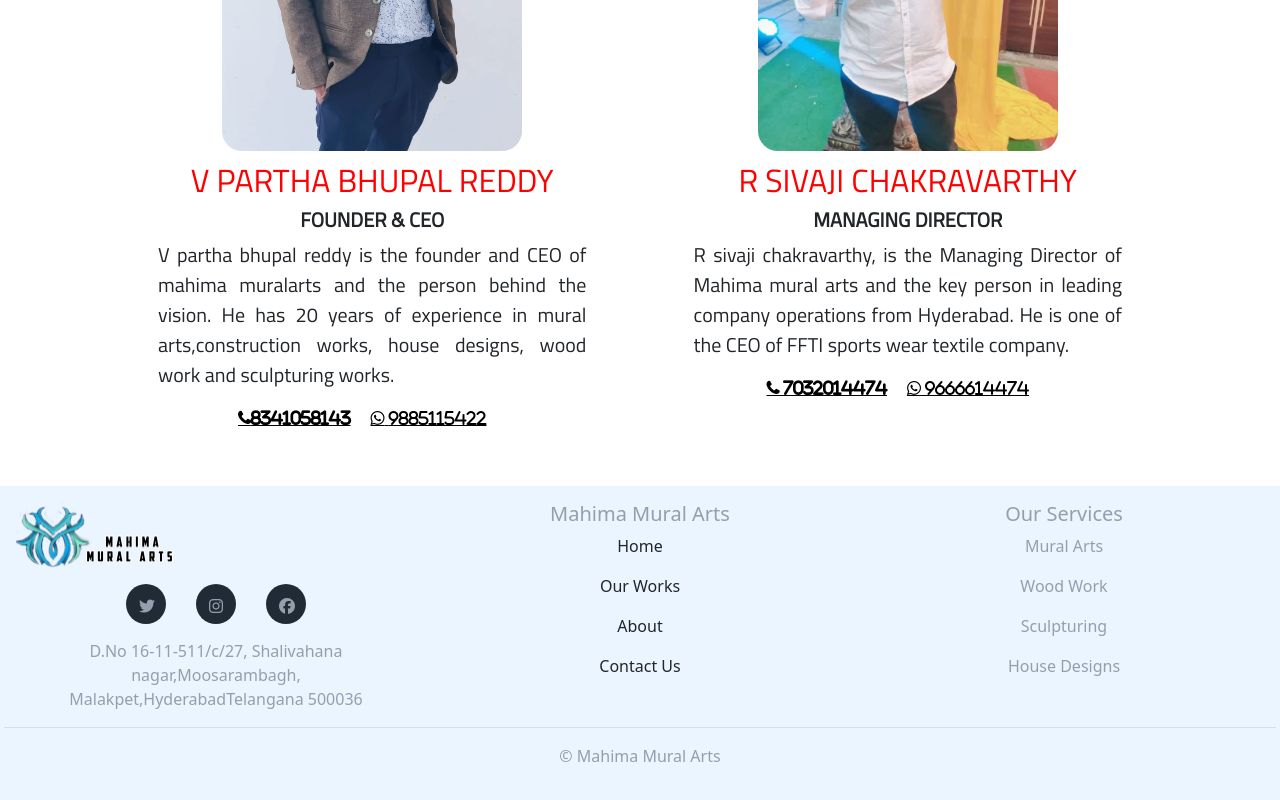
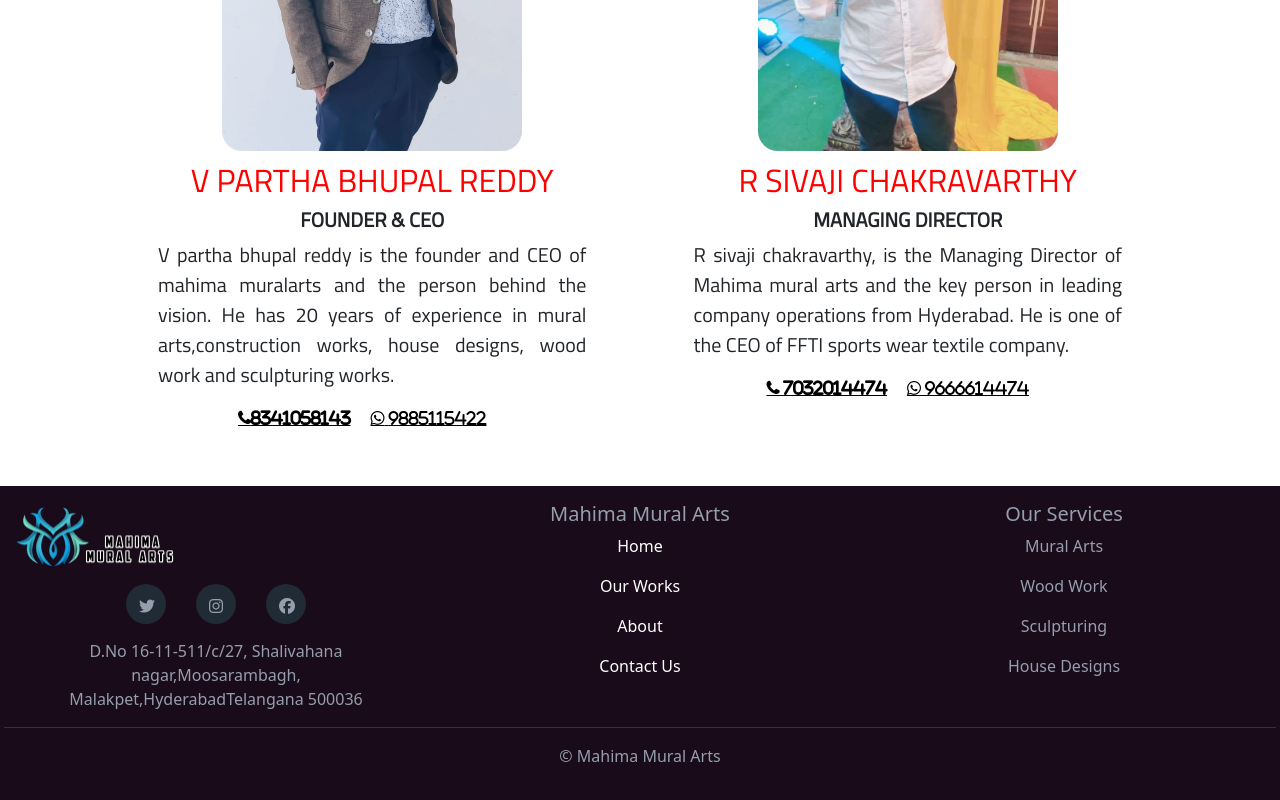
Before and after one commit to vishnuMVM/muralarts, a React (Create React App) app: page /Contactus in a window 1280 px wide. Shown: the part 1207-2007 px from the top of the page. Built offline with nearby package versions, Linux system fonts and the light colour scheme; a web font is replaced by a local one.

Commit message:
Footer Colour updated

```diff
--- a/src/Components/Footer.css
+++ b/src/Components/Footer.css
@@ -1,7 +1,7 @@
 @import url('https://fonts.googleapis.com/css2?family=Bree+Serif&family=Caveat:wght@400;700&family=Lobster&family=Monoton&family=Open+Sans:ital,wght@0,400;0,700;1,400;1,700&family=Playfair+Display+SC:ital,wght@0,400;0,700;1,700&family=Playfair+Display:ital,wght@0,400;0,700;1,700&family=Roboto:ital,wght@0,400;0,700;1,400;1,700&family=Source+Sans+Pro:ital,wght@0,400;0,700;1,700&family=Work+Sans:ital,wght@0,400;0,700;1,700&display=swap');
 
 .bg-container {
-  background-color: #eaf5ff;
+  background-color: #190b1a;
 }
 
 #social-media-section {}
--- a/src/Components/Footer.js
+++ b/src/Components/Footer.js
@@ -61,25 +61,25 @@
           <h1 class="heading">Mahima Mural Arts</h1>
           <div className="d-flex flex-column text-left">
             <p className="paragraph">
-              <Link className="text-dark text-decoration-none" to="/">
+              <Link className="text-white text-decoration-none" to="/">
                 Home
               </Link>
             </p>
 
             <p className="paragraph">
-              <Link className="text-dark text-decoration-none" to="/our-works">
+              <Link className="text-white text-decoration-none" to="/our-works">
                 Our Works
               </Link>
             </p>
 
             <p className="paragraph">
-              <Link className="text-dark text-decoration-none" to="/about">
+              <Link className="text-white text-decoration-none" to="/about">
                 About
               </Link>
             </p>
 
             <p className="paragraph">
-              <Link className="text-dark text-decoration-none" to="/contactus">
+              <Link className="text-white text-decoration-none" to="/contactus">
                 Contact Us
               </Link>
             </p>
```
